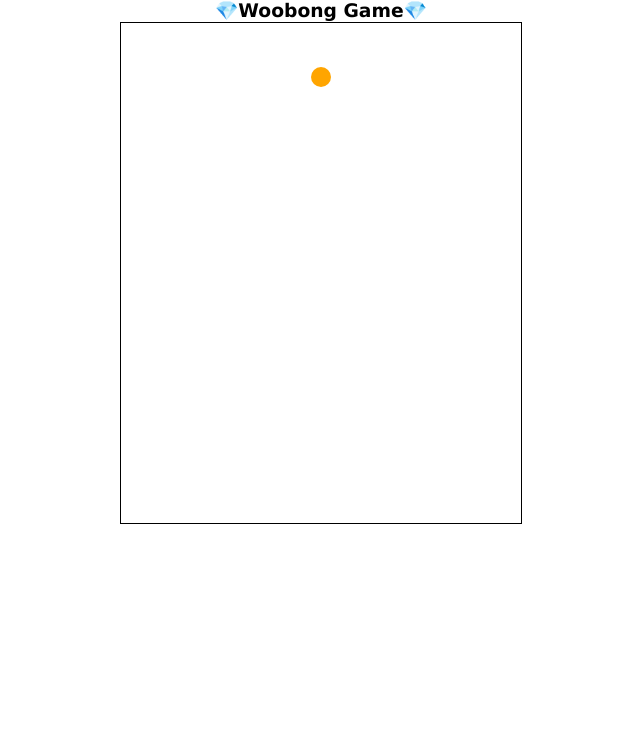
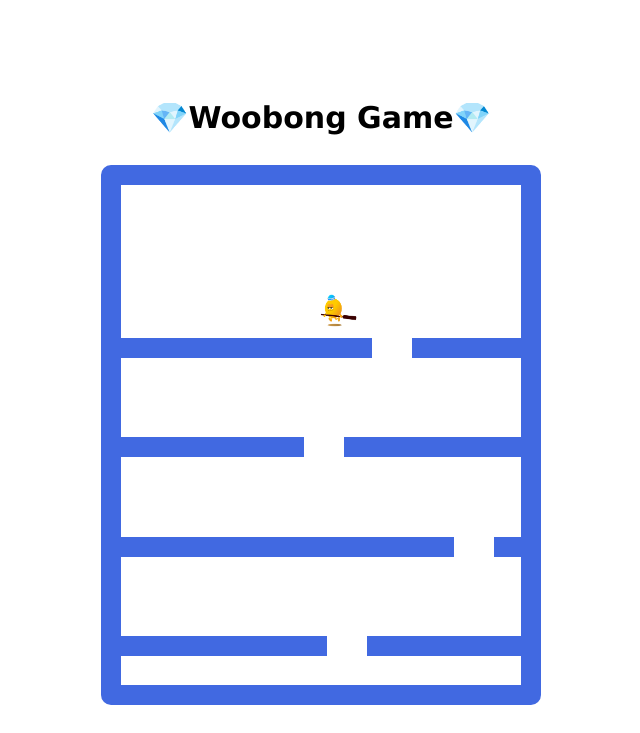
Before and after one commit to yekyung2/Javascript-game, a plain HTML site: page index.html in a window 1280 px wide. Shown: the whole page, without its empty margins (319-959 px from the left). Drawn offline with Linux system fonts and the light colour scheme.

Commit message:
add woobong

```diff
--- a/index.html
+++ b/index.html
@@ -4,14 +4,15 @@
     <meta charset="UTF-8">
     <meta name="viewport" content="width=device-width, initial-scale=1.0">
     <link rel="stylesheet" href="style.css">
+
     <title>Document</title>
 </head>
 <body>
     <h3>💎Woobong Game💎</h3>
  <div id= "game">
-     <div id="character"></div>
+     <div><img src="woobong.png" id="character" alt="character"></div>
  </div>
-
+ <!-- <div><img src="woobong.png" id="woobong" alt="character"></div> -->
 </body>
 <script type="text/javascript" src="script.js"></script>
 </html>
--- a/script.js
+++ b/script.js
@@ -1,34 +1,94 @@
 var character = document.getElementById("character");
+var game = document.getElementById("game");
 var interval;
 var both = 0;
+var counter = 0;
+var currentBlocks = [];
 
 function moveLeft(){
-    var left =
-    parseInt(window.getComputedStyle(character).getPropertyValue("left"));
-
+    var left = parseInt(window.getComputedStyle(character).getPropertyValue("left"));
+    if(left>0){
         character.style.left = left - 2 + "px";
     }
-
+}
 function moveRight(){
-    var left =
-    parseInt(window.getComputedStyle(character).getPropertyValue("left"));
+    var left = parseInt(window.getComputedStyle(character).getPropertyValue("left"));
+    if(left<380){
         character.style.left = left + 2 + "px";
-
     }
-
-document.addEventListener("keydown",event => {
+}
+document.addEventListener("keydown", event => {
     if(both==0){
         both++;
-    }
         if(event.key==="ArrowLeft"){
             interval = setInterval(moveLeft, 1);
         }
         if(event.key==="ArrowRight"){
             interval = setInterval(moveRight, 1);
         }
+    }
 });
-
-document.addEventListener("keyup", event =>{
+document.addEventListener("keyup", event => {
     clearInterval(interval);
     both=0;
 });
+
+var blocks = setInterval(function(){
+    var blockLast = document.getElementById("block"+(counter-1));
+    var holeLast = document.getElementById("hole"+(counter-1));
+    if(counter>0){
+        var blockLastTop = parseInt(window.getComputedStyle(blockLast).getPropertyValue("top"));
+        var holeLastTop = parseInt(window.getComputedStyle(holeLast).getPropertyValue("top"));
+    }
+    if(blockLastTop<400||counter==0){
+        var block = document.createElement("div");
+        var hole = document.createElement("div");
+        block.setAttribute("class", "block");
+        hole.setAttribute("class", "hole");
+        block.setAttribute("id", "block"+counter);
+        hole.setAttribute("id", "hole"+counter);
+        block.style.top = blockLastTop + 100 + "px";
+        hole.style.top = holeLastTop + 100 + "px";
+        var random = Math.floor(Math.random() * 360);
+        hole.style.left = random + "px";
+        game.appendChild(block);
+        game.appendChild(hole);
+        currentBlocks.push(counter);
+        counter++;
+    }
+    var characterTop = parseInt(window.getComputedStyle(character).getPropertyValue("top"));
+    var characterLeft = parseInt(window.getComputedStyle(character).getPropertyValue("left"));
+    var drop = 0;
+    if(characterTop <= 0){
+        alert("Game over. Score: "+(counter-9));
+        clearInterval(blocks);
+        location.reload();
+    }
+    for(var i = 0; i < currentBlocks.length;i++){
+        let current = currentBlocks[i];
+        let iblock = document.getElementById("block"+current);
+        let ihole = document.getElementById("hole"+current);
+        let iblockTop = parseFloat(window.getComputedStyle(iblock).getPropertyValue("top"));
+        let iholeLeft = parseFloat(window.getComputedStyle(ihole).getPropertyValue("left"));
+        iblock.style.top = iblockTop - 0.5 + "px";
+        ihole.style.top = iblockTop - 0.5 + "px";
+        if(iblockTop < -20){
+            currentBlocks.shift();
+            iblock.remove();
+            ihole.remove();
+        }
+        if(iblockTop-20<characterTop && iblockTop>characterTop){
+            drop++;
+            if(iholeLeft<=characterLeft && iholeLeft+20>=characterLeft){
+                drop = 0;
+            }
+        }
+    }
+    if(drop==0){
+        if(characterTop < 480){
+            character.style.top = characterTop + 2 + "px";
+        }
+    }else{
+        character.style.top = characterTop - 0.5 + "px";
+    }
+},1);
--- a/style.css
+++ b/style.css
@@ -1,25 +1,51 @@
 *{
     padding: 0;
-    margin: 0;
+    margin-top: 50px;
+}
+
+h3{
+    text-align: center;
+    font-family: Verdana, Geneva, Tahoma, sans-serif;
+    font-size: 30px;
 }
 #game{
     width: 400px;
     height: 500px;
-    border: 1px solid black;
+    border: 20px solid royalblue;
     margin: auto;
+    overflow: hidden;
+    border-radius: 10px;
 }
+/* #woobong{
+    margin-left: 80%;
+    width: auto;
+    height: auto;
+    max-width: 10em;
+    max-height: 10em;
+} */
+
 #character{
-    width: 20px;
-    height: 20px;
-    background-color: orange;
+    width: 50px;
+    height: 50px;
     border-radius: 50%;
     position: relative;
-    top: 44px;
+    top: 400px;
     left: 190px;
     z-index: 1000000;
 }
-
-h3{
-    text-align: center;
-    font-family: Verdana, Geneva, Tahoma, sans-serif
+.block{
+    width: 400px;
+    height: 20px;
+    background-color: royalblue;
+    position: relative;
+    top: 100px;
+    margin-top: -20px;
 }
+.hole{
+    width: 40px;
+    height: 20px;
+    background-color:white;
+    position: relative;
+    top: 100px;
+    margin-top: -20px;
+}
```
Also changed, not shown: woobong.png (added). Lines whose indentation alone changed are shown as unchanged.
